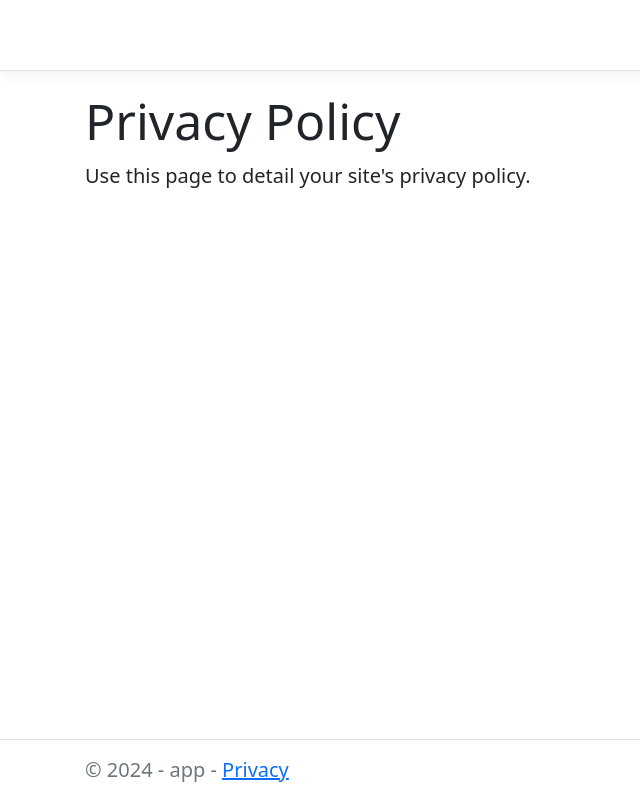
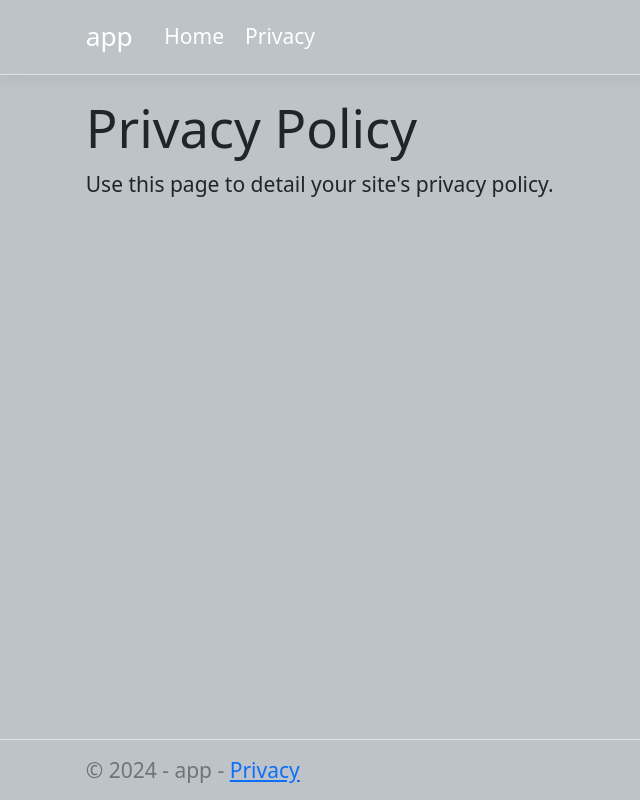
Before and after one commit to uplandprojects/demo-dotnet, an ASP.NET Core app: page /Privacy in a window 1280 px wide. Shown: the whole page, without its empty margins (0-640 px from the left). Run offline with ASP.NET Core 8, Linux system fonts and the light colour scheme; style sheets or scripts are compiled from the project's sources.

Commit message:
Update background color to Silver #BDC3C7 and increase font sizes by 1px
Co-authored-by: danhellem <10525048+danhellem@users.noreply.github.com>

```diff
--- a/app/wwwroot/css/site.css
+++ b/app/wwwroot/css/site.css
@@ -1,10 +1,10 @@
 html {
-  font-size: 18px;
+  font-size: 19px;
 }
 
 @media (min-width: 768px) {
   html {
-    font-size: 20px;
+    font-size: 21px;
   }
 }
 
@@ -19,5 +19,5 @@ html {
 
 body {
   margin-bottom: 60px;
-  background-color: white;
+  background-color: #BDC3C7;
 }
```
